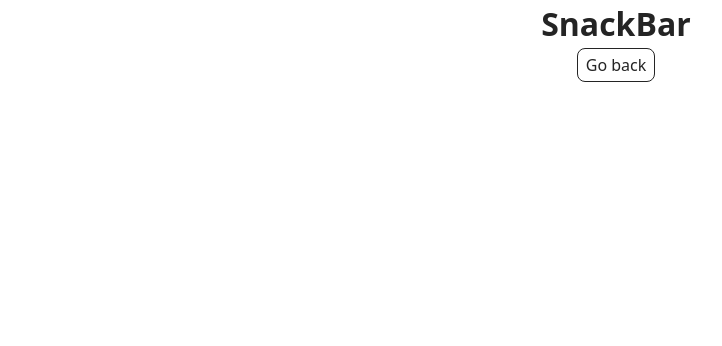
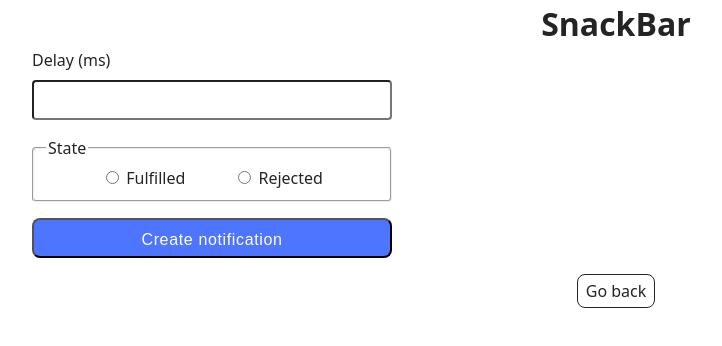
Before and after one commit to Mariia-Shev/goit-js-hw-10, a website built with Vite: page src/2-snackbar.html in a window 1280 px wide. Shown: the whole page, without its empty margins (24-746 px from the left). Built offline with nearby package versions, Linux system fonts and the light colour scheme.

Commit message:
finish task-2

```diff
--- a/src/2-snackbar.html
+++ b/src/2-snackbar.html
@@ -11,6 +11,39 @@
     <main>
       <div class="container">
         <h1 class="main-title">SnackBar</h1>
+        <form class="form">
+          <label class="delay-label">
+            Delay (ms)
+            <input class="delay-input" type="number" name="delay" required />
+          </label>
+
+          <fieldset class="field">
+            <legend>State</legend>
+            <label>
+              <input
+                class="promise-input"
+                type="radio"
+                name="state"
+                value="fulfilled"
+                required
+              />
+              Fulfilled
+            </label>
+            <label>
+              <input
+                class="promise-input"
+                type="radio"
+                name="state"
+                value="rejected"
+                required
+              />
+              Rejected
+            </label>
+          </fieldset>
+
+          <button class="create-btn" type="submit">Create notification</button>
+        </form>
+
         <load src="./partials/back-link.html" />
       </div>
     </main>
--- a/src/css/snackbar.css
+++ b/src/css/snackbar.css
@@ -0,0 +1,50 @@
+.form {
+  display: flex;
+  align-items: center;
+  justify-content: center;
+  flex-direction: column;
+  gap: 16px;
+  width: 360px;
+}
+.delay-label {
+  display: flex;
+  align-items: flex-start;
+  /* justify-content: flex-start; */
+  flex-direction: column;
+  gap: 8px;
+  /* width: 360px; */
+}
+.delay-input {
+  width: 360px;
+  height: 40px;
+  border-radius: 4px;
+}
+.field {
+  width: 360px;
+  /* height: 40px; */
+  border-radius: 4px;
+  display: flex;
+  align-items: flex-start;
+  justify-content: center;
+  flex-direction: row;
+  gap: 48px;
+}
+.field legend {
+  text-align: start;
+}
+.create-btn {
+  border-radius: 8px;
+  padding: 8px 16px;
+  width: 360px;
+  height: 40px;
+  background-color: #4e75ff;
+
+  font-weight: 500;
+  font-size: 16px;
+
+  /* line-height: 24px; */
+  line-height: 1.5;
+  letter-spacing: 0.04em;
+  color: #fff;
+  margin-bottom: 16px;
+}
--- a/src/js/2-snackbar.js
+++ b/src/js/2-snackbar.js
@@ -0,0 +1,52 @@
+import iziToast from 'izitoast';
+import 'izitoast/dist/css/iziToast.min.css';
+
+const form = document.querySelector('.form');
+const delayInput = document.querySelector('.delay-input');
+
+form.addEventListener('submit', handleSubmit);
+
+function handleSubmit(event) {
+  event.preventDefault();
+
+  const delay = Number(delayInput.value);
+  const state = form.elements.state.value; // 'fulfilled' | 'rejected'
+  const isSuccess = state === 'fulfilled';
+
+  createPromise(delay, isSuccess)
+    .then(message => {
+      iziToast.show({
+        title: 'Success',
+        message,
+        backgroundColor: '#59A10D',
+        titleColor: '#fff',
+        messageColor: '#fff',
+        position: 'topRight',
+      });
+    })
+    .catch(message => {
+      iziToast.show({
+        title: 'Error',
+        message,
+        backgroundColor: '#EF4040',
+        titleColor: '#fff',
+        messageColor: '#fff',
+        position: 'topRight',
+      });
+    })
+    .finally(() => {
+      form.reset();
+    });
+}
+
+function createPromise(delay, isSuccess) {
+  return new Promise((resolve, reject) => {
+    setTimeout(() => {
+      if (isSuccess) {
+        resolve(`✅ Fulfilled promise in ${delay}ms`);
+      } else {
+        reject(`❌ Rejected promise in ${delay}ms`);
+      }
+    }, delay);
+  });
+}
```
